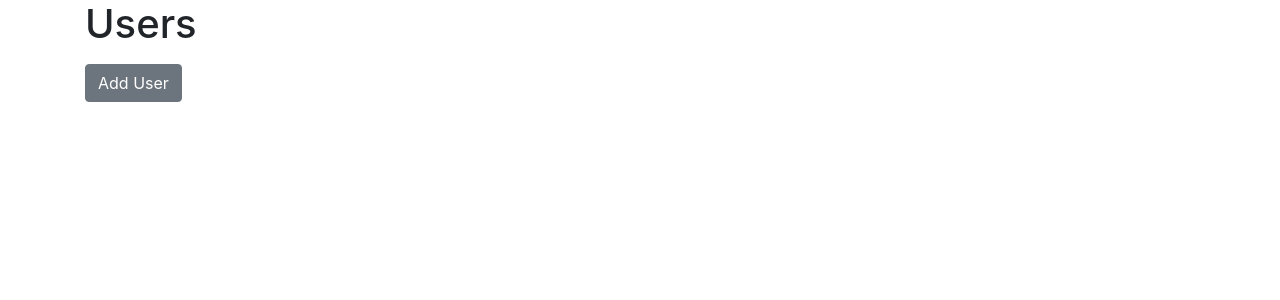
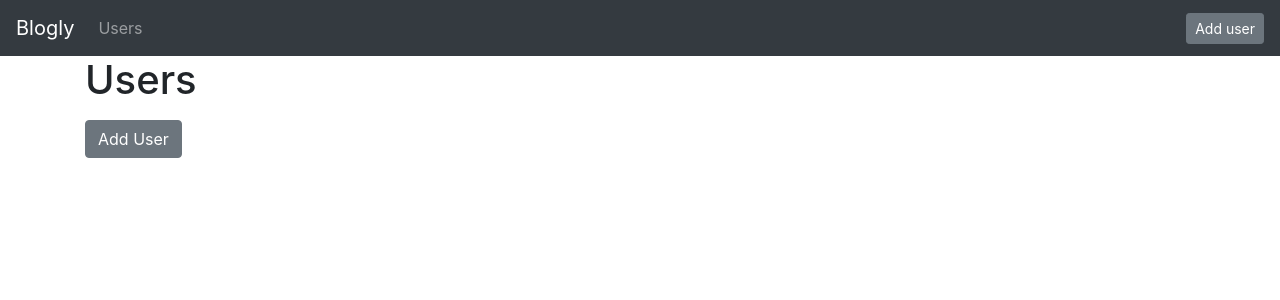
Before and after one commit to andreamartz/sb-23-1-blogly, a Flask app: page /users in a window 1280 px wide. Shown: the top 300 px of the page. Run offline with Flask 2, Linux system fonts and the light colour scheme; some libraries are stand-ins or nearby versions.

Commit message:
Add nav bar, modify page title, and remove script

```diff
--- a/templates/base.html
+++ b/templates/base.html
@@ -8,17 +8,21 @@
   <link rel="stylesheet" href="https://stackpath.bootstrapcdn.com/bootstrap/4.5.2/css/bootstrap.min.css"
     integrity="sha384-JcKb8q3iqJ61gNV9KGb8thSsNjpSL0n8PARn9HuZOnIxN0hoP+VmmDGMN5t9UJ0Z" crossorigin="anonymous">
   <link rel="stylesheet" href="../static/app.css">
-  <title>{% block title %}{% endblock%}</title>
+  <title>Blogly &ndash; {% block title %}{% endblock%}</title>
 </head>
 
 <body>
-  <!-- <nav class="navbar">
-    <a href="/">Home</a>
-    <a href="/form">Greet V1</a>
-    <a href="/form-2">Greet V2</a>
-    <a href="/lucky">Lucky</a>
-    <a href="/hello">Hello</a>
-  </nav> -->
+  <nav class="navbar navbar-expand-lg navbar-dark bg-dark">
+    <a class="navbar-brand" href="/">Blogly</a>
+    <ul class="navbar-nav">
+      <li class="nav-item"><a class="nav-link" href="/users">Users</a></li>
+    </ul>
+    <ul class="navbar-nav ml-auto">
+      <li class="nav-item">
+        <a class="btn btn-sm btn-secondary" href="/users/new">Add user</a>
+      </li>
+    </ul>
+  </nav>
   <main id="content" class="container">
     <!-- See 19.3 Flash Messaging -->
     {% for msg in get_flashed_messages() %}
@@ -36,7 +40,6 @@
   <script src="https://stackpath.bootstrapcdn.com/bootstrap/4.5.2/js/bootstrap.min.js"
     integrity="sha384-B4gt1jrGC7Jh4AgTPSdUtOBvfO8shuf57BaghqFfPlYxofvL8/KUEfYiJOMMV+rV" crossorigin="anonymous">
   </script>
-  <!-- <script src="/static/app.js"></script> -->
 </body>
 
 </html>
```
